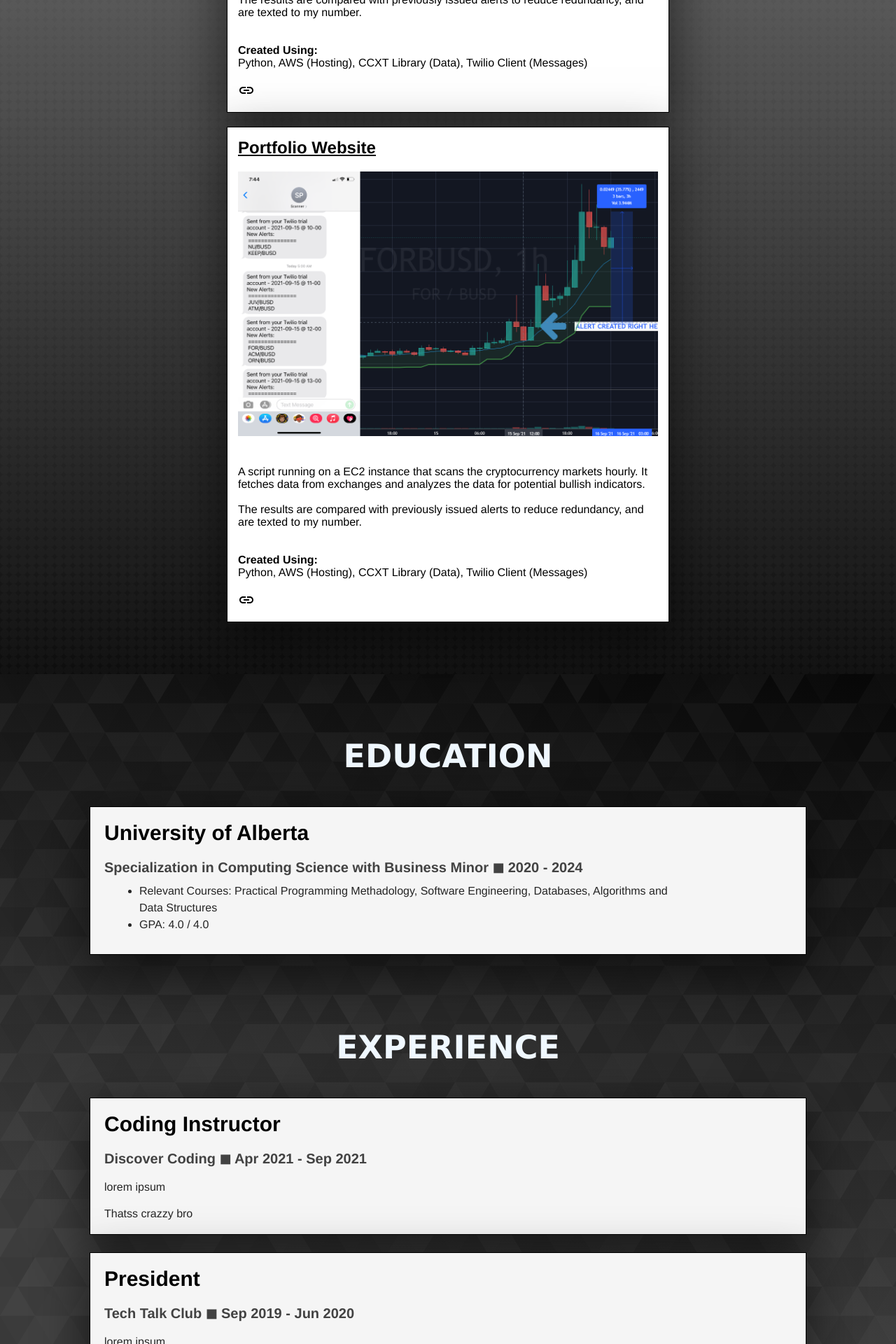
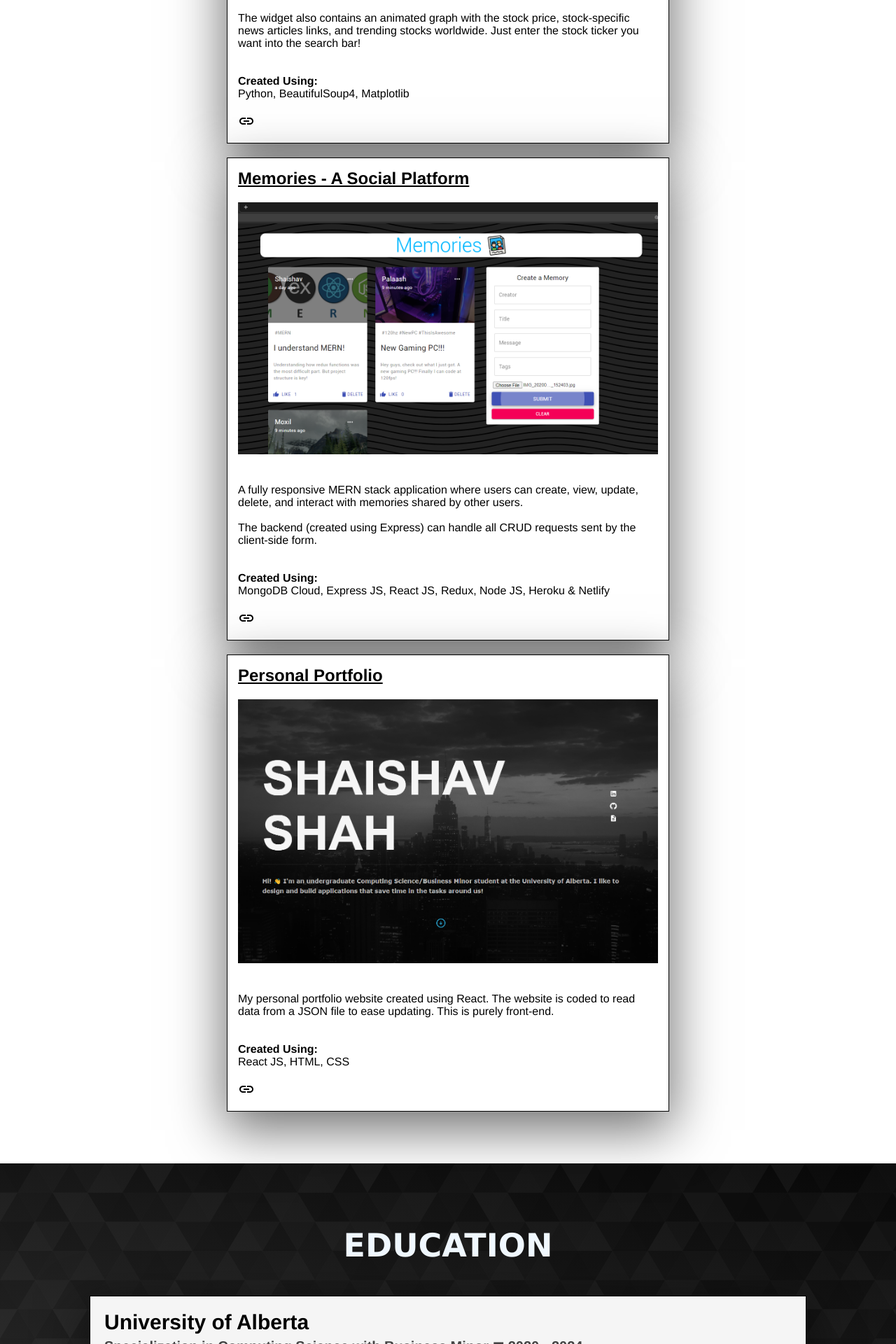
Before and after one commit to ShaishavShah04/ShaishavShah04.github.io, a React (Create React App) app: page / in a window 1280 px wide. Shown: the part 3060-4980 px from the top of the page at 70% size. Built offline with nearby package versions, Linux system fonts and the light colour scheme.

Commit message:
Added data

```diff
--- a/public/website-data.json
+++ b/public/website-data.json
@@ -34,21 +34,27 @@
           "proj-name": "Cash Flow Management App",
           "proj-description":["This is an android app that utilizes Firebase's OCR model to scan reciepts and summarize the spending habits in form of a pie chart."],
           "proj-tech":"Java, Firebase, React Native, Machine Learning (OCR)",
-          "proj-link":"https://github.com/ShaishavShah04/Crypto-Scanner",
+          "proj-link":"https://github.com/ShaishavShah04/Cash-Flow-Management-App",
           "proj-img": "/media/app.png"
       },
       {
           "proj-name": "Stock Widget",
-          "proj-description":["A script running on a EC2 instance that scans the cryptocurrency markets hourly. It fetches data from exchanges and analyzes the data for potential bullish indicators.","The results are compared with previously issued alerts to reduce redundancy, and are texted to my number."],
-          "proj-tech":"Python, AWS (Hosting), CCXT Library (Data), Twilio Client (Messages) ",
-          "proj-link":"https://github.com/ShaishavShah04/Crypto-Scanner",
-          "proj-img": "media/scanner.png"
+          "proj-description":["Search up any stock you want and find relevant information such as live prices, change, dividend yield, etc.","The widget also contains an animated graph with the stock price, stock-specific news articles links, and trending stocks worldwide. Just enter the stock ticker you want into the search bar!"],
+          "proj-tech":"Python, BeautifulSoup4, Matplotlib",
+          "proj-link":"https://github.com/ShaishavShah04/Stock-Widget",
+          "proj-img": "media/stock-widget.png"
       }, {
-          "proj-name": "Portfolio Website",
-          "proj-description":["A script running on a EC2 instance that scans the cryptocurrency markets hourly. It fetches data from exchanges and analyzes the data for potential bullish indicators.","The results are compared with previously issued alerts to reduce redundancy, and are texted to my number."],
-          "proj-tech":"Python, AWS (Hosting), CCXT Library (Data), Twilio Client (Messages) ",
-          "proj-link":"https://github.com/ShaishavShah04/Crypto-Scanner",
-          "proj-img": "media/scanner.png"
+          "proj-name": "Memories - A Social Platform",
+          "proj-description":["A fully responsive MERN stack application where users can create, view, update, delete, and interact with memories shared by other users.","The backend (created using Express) can handle all CRUD requests sent by the client-side form."],
+          "proj-tech":"MongoDB Cloud, Express JS, React JS, Redux, Node JS, Heroku & Netlify",
+          "proj-link":"https://github.com/ShaishavShah04/MERN-Memories-Project",
+          "proj-img": "media/ss.png"
+      }, {
+        "proj-name": "Personal Portfolio",
+        "proj-description":["My personal portfolio website created using React. The website is coded to read data from a JSON file to ease updating. This is purely front-end."],
+        "proj-tech":"React JS, HTML, CSS",
+        "proj-link":"https://github.com/ShaishavShah04/Portfolio-Website",
+        "proj-img": "media/website.PNG"
       }
       ],
       "educationInfo" :[
@@ -63,13 +69,13 @@
             "name":"Coding Instructor",
             "company":"Discover Coding",
             "timeline":"Apr 2021 - Sep 2021",
-            "description":["lorem ipsum", "Thatss crazzy bro"]
+            "description":["Working as a Coding Instructor at a local academy, I strengthened programming fundamentals of students by delivering lesson plans relating to HTML, CSS, JS, and block coding (varying by age). I leveraged my skills to further the academy's vision of equipping youth for the digital economy. "]
         },
         {
             "name":"President",
             "company":"Tech Talk Club",
             "timeline":"Sep 2019 - Jun 2020",
-            "description":["lorem ipsum", "cool"]
+            "description":["Tech Talk is a club I co-founded in high school with the goal of spreading both coding skills and digital literacy within our communities. We created workshops that taught Python, HTML, CSS. My role in this was leading and coodinating a team of volunteers that would teach these workshops."]
         }
     ]
 }
--- a/src/components/LandingPage.js
+++ b/src/components/LandingPage.js
@@ -39,7 +39,7 @@ class LandingPage extends React.Component {
                 <div className="navbar">
                     {
                     this.social.map( (socialObj) =>
-                        <IconButton href={socialObj.url} title={socialObj.name} key={socialObj.name}>
+                        <IconButton href={socialObj.url} title={socialObj.name} key={socialObj.name} target="_blank">
                             <socialObj.icon className="navbar-btn" />
                         </IconButton>
                     )
--- a/src/styles/Experience.css
+++ b/src/styles/Experience.css
@@ -49,7 +49,7 @@
 
 .name {
     font-size:30px;
-    margin-bottom: 20px;
+    margin-bottom: 5px;
     font-weight: bold;
 }
 
@@ -59,9 +59,12 @@
 }
 
 .resume p {
+    width: 55%;
     margin-top: 20px;
-    color: rgb(37, 37, 37);
-    font-weight: normal;
+    color: rgb(78, 78, 78);
+    font-weight: bold;
+    line-height: 1.5rem;
+
 }
 
 @media screen and (max-width: 1500px) {
@@ -79,6 +82,11 @@
 
     .education-card, .experience-card {
         margin: 25px 0;
+    }
+
+    .resume p {
+        width: 70%;
+        margin-top: 10px;
     }
 }
 
@@ -100,6 +108,7 @@
     }
 
     .resume p {
+        width: 90%;
         margin-top: 20px;
     }
 
--- a/src/styles/Projects.css
+++ b/src/styles/Projects.css
@@ -2,7 +2,6 @@
     display: flex;
     color: black;
     flex-direction: column;
-    background-image: url('backgrounds/diamond-sunset.svg');
     padding-bottom: 8vh;
     min-height: 100vh;
 }
```
Also changed, not shown: public/media/ss.png.
